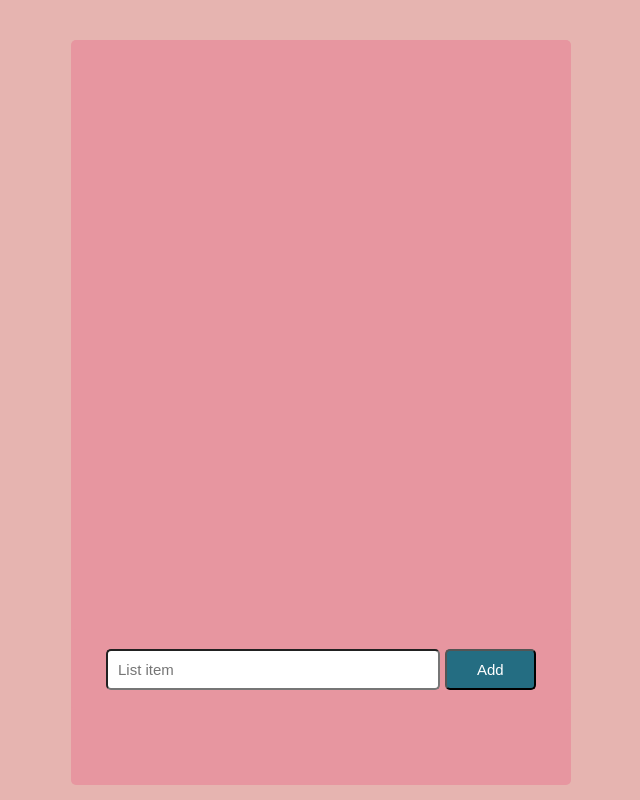
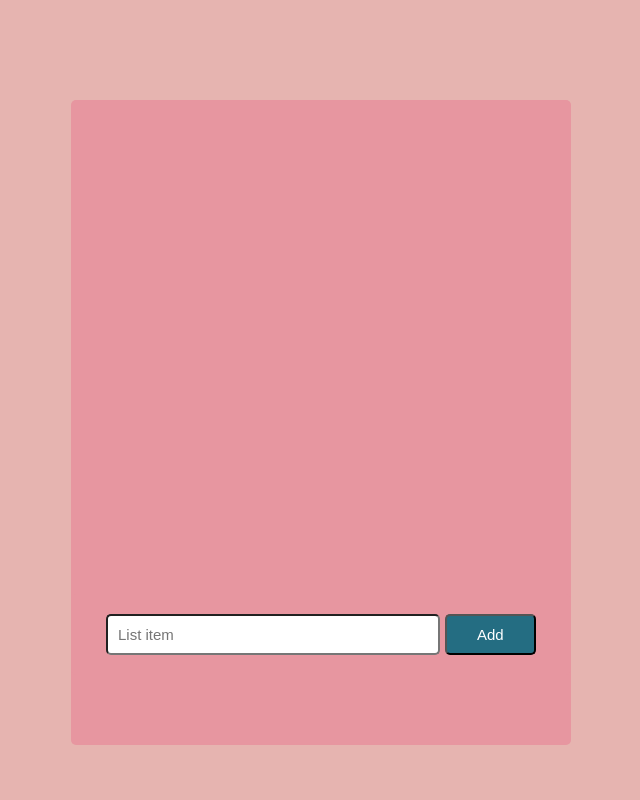
Before and after one commit to janchua19/ToDoList, a React (Create React App) app: page / in a window 1280 px wide. Shown: the whole page, without its empty margins (377-1017 px from the left). Built offline with nearby package versions, Linux system fonts and the light colour scheme.

Commit message:
[TodoList][Jan] fix position of todoForm and put scroll bar

```diff
--- a/src/features/todos/styles/TodoForm.css
+++ b/src/features/todos/styles/TodoForm.css
@@ -1,7 +1,7 @@
 .TodoForm{
     margin-top: 20px;
     position: fixed;
-    bottom: 90px;
+    bottom: 125px;
     background-color: #e796a0;
     padding-left: 35px;
     padding-right: 35px;
--- a/src/features/todos/styles/TodoList.css
+++ b/src/features/todos/styles/TodoList.css
@@ -1,5 +1,5 @@
 .TodoList-Container{
-    margin-top: 40px;
+    margin-top: 100px;
     background-color: #e796a0;
     max-width:500px;
     margin-left: 35%;
@@ -8,6 +8,6 @@
     border-width: 5px;
     border-color: black;
     border-radius: 5px;
-    height: 700px;
+    height: 600px;
     overflow: auto;
 }
```
